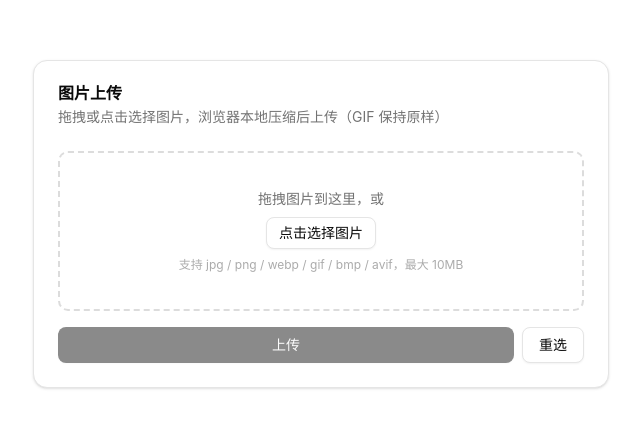
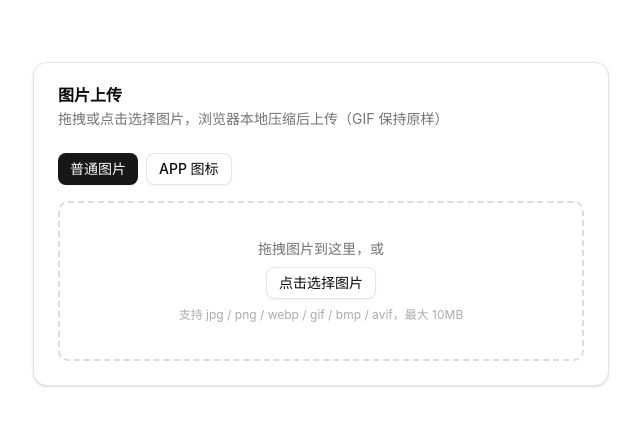
Before and after one commit to zzgs219G/img, a React (Vite) app: page / in a window 1280 px wide. Shown: the part 176-604 px from the top of the page, without its empty margins (319-959 px from the left). Built offline with nearby package versions, Linux system fonts and the light colour scheme.

Commit message:
⚡ update: 09-20 19:19

```diff
--- a/src/components/Uploader.tsx
+++ b/src/components/Uploader.tsx
@@ -18,21 +18,33 @@ interface UploadResult {
   error?: string
 }
 
+type ImgType = 'img' | 'icon'
+
 export function Uploader() {
+  const [type, setType] = useState<ImgType>('img')
   const [file, setFile] = useState<File | null>(null)
   const [originalUrl, setOriginalUrl] = useState<string>('')
   const [originalSize, setOriginalSize] = useState(0)
-  const [compressed, setCompressed] = useState<{ blob: Blob; name: string } | null>(null)
+  // compressed 只存 blob 和 ext：文件名在上传时按当前 type 现算，
+  // 这样选图后切换"普通图片 / APP 图标"，上传目录会跟着变
+  const [compressed, setCompressed] = useState<{ blob: Blob; ext: string } | null>(null)
+  const [compressedUrl, setCompressedUrl] = useState<string>('')
   const [error, setError] = useState('')
   const [uploading, setUploading] = useState(false)
   const [progress, setProgress] = useState(0)
   const [result, setResult] = useState<UploadResult | null>(null)
   const inputRef = useRef<HTMLInputElement>(null)
 
-  const handleSelect = useCallback(async (f: File) => {
+  const handleSelect = useCallback(
+    async (f: File) => {
       setError('')
       setResult(null)
       setCompressed(null)
+      // 上一次压缩产物还没 revoke 就换图，先释放
+      if (compressedUrl) {
+        URL.revokeObjectURL(compressedUrl)
+        setCompressedUrl('')
+      }
       if (!isAllowedImage(f)) {
         setError('不支持的格式，允许：jpg / png / webp / gif / bmp / avif')
         return
@@ -46,11 +58,14 @@ export function Uploader() {
       setOriginalSize(f.size)
       try {
         const r = await compressImage(f)
-      setCompressed({ blob: r.blob, name: generateFilename(r.ext) })
+        setCompressed({ blob: r.blob, ext: r.ext })
+        setCompressedUrl(URL.createObjectURL(r.blob))
       } catch (e) {
         setError(e instanceof Error ? e.message : '压缩失败')
       }
-  }, [])
+    },
+    [compressedUrl]
+  )
 
   const onDrop = useCallback(
     (e: DragEvent) => {
@@ -69,8 +84,10 @@ export function Uploader() {
     setResult(null)
     try {
       setProgress(40)
+      // 上传时才生成文件名，确保用的是当前 type（切换后目录跟着变）
+      const name = generateFilename(compressed.ext, type)
       const fd = new FormData()
-      fd.append('file', compressed.blob, compressed.name)
+      fd.append('file', compressed.blob, name)
       const resp = await fetch('/api/upload', { method: 'POST', body: fd })
       const data = (await resp.json()) as UploadResult
       setProgress(100)
@@ -84,18 +101,20 @@ export function Uploader() {
     } finally {
       setUploading(false)
     }
-  }, [compressed])
+  }, [compressed, type])
 
   const reset = useCallback(() => {
     if (originalUrl) URL.revokeObjectURL(originalUrl)
+    if (compressedUrl) URL.revokeObjectURL(compressedUrl)
     setFile(null)
     setOriginalUrl('')
     setCompressed(null)
+    setCompressedUrl('')
     setResult(null)
     setError('')
     setProgress(0)
     if (inputRef.current) inputRef.current.value = ''
-  }, [originalUrl])
+  }, [originalUrl, compressedUrl])
 
   return (
     <Card className="w-full max-w-xl">
@@ -106,11 +125,32 @@ export function Uploader() {
         </CardDescription>
       </CardHeader>
       <CardContent className="flex flex-col gap-4">
+        <div className="flex gap-2">
+          <Button
+            variant={type === 'img' ? 'default' : 'outline'}
+            size="sm"
+            onClick={() => setType('img')}
+            disabled={uploading}
+          >
+            普通图片
+          </Button>
+          <Button
+            variant={type === 'icon' ? 'default' : 'outline'}
+            size="sm"
+            onClick={() => setType('icon')}
+            disabled={uploading}
+          >
+            APP 图标
+          </Button>
+        </div>
+
+        {!file && (
           <DropZone
             disabled={uploading}
             onDrop={onDrop}
             onBrowse={() => inputRef.current?.click()}
           />
+        )}
         <input
           ref={inputRef}
           type="file"
@@ -129,11 +169,16 @@ export function Uploader() {
         )}
 
         {file && (
+          <>
             <Preview
-            url={compressed ? URL.createObjectURL(compressed.blob) : originalUrl}
+              url={compressedUrl || originalUrl}
               originalSize={originalSize}
               compressedSize={compressed?.blob.size ?? 0}
             />
+            <Button variant="outline" size="sm" onClick={reset} disabled={uploading}>
+              重选图片
+            </Button>
+          </>
         )}
 
         {uploading && <Progress value={progress} />}
@@ -142,14 +187,11 @@ export function Uploader() {
           <ResultCard url={result.url} name={result.name ?? ''} />
         )}
 
-        <div className="flex gap-2">
+        {file && (
           <Button onClick={handleUpload} disabled={!compressed || uploading} className="flex-1">
             {uploading ? '上传中…' : '上传'}
           </Button>
-          <Button variant="outline" onClick={reset} disabled={uploading}>
-            重选
-          </Button>
-        </div>
+        )}
       </CardContent>
     </Card>
   )
--- a/src/lib/filename.ts
+++ b/src/lib/filename.ts
@@ -1,17 +1,16 @@
 /**
- * 生成上传文件名：img_YYMMDD_HHmmss_xxxx.webp
- * - img 固定前缀
- * - YYMMDD 年月日、HHmmss 时分秒（本地时间）
- * - xxxx 4 位随机十六进制（同一秒 65536 种不撞名）
+ * 生成上传文件名：img_YYMMDD_xxxxxx.webp
+ * - 前缀 img / icon（决定落盘目录 src/img 或 src/icons）
+ * - YYMMDD 年月日（本地时间）
+ * - xxxxxx 3 字节随机数的 6 位十六进制（24^6 ≈ 1.9 亿种不撞名）
  * - GIF 保留 .gif，其余固定 .webp
  */
-export function generateFilename(ext: string): string {
+export function generateFilename(ext: string, type: 'img' | 'icon' = 'img'): string {
   const d = new Date()
   const p = (n: number, len = 2) => String(n).padStart(len, '0')
   const yymmdd = `${p(d.getFullYear() % 100)}${p(d.getMonth() + 1)}${p(d.getDate())}`
-  const hhmmss = `${p(d.getHours())}${p(d.getMinutes())}${p(d.getSeconds())}`
-  const rand = Array.from(crypto.getRandomValues(new Uint8Array(2)))
+  const rand = Array.from(crypto.getRandomValues(new Uint8Array(3)))
     .map((b) => b.toString(16).padStart(2, '0'))
     .join('')
-  return `img_${yymmdd}_${hhmmss}_${rand}.${ext}`
+  return `${type}_${yymmdd}${rand}.${ext}`
 }
--- a/worker/cnb.ts
+++ b/worker/cnb.ts
@@ -8,7 +8,7 @@ export interface CnbPushOptions {
   repoUrl: string
   branch: string
   token: string
-  /** 仓库内路径，如 assets/uploads/img_260920_143025_a3f9.webp */
+  /** 仓库内路径，如 src/img/img_260920_a3f9c1.webp */
   filePath: string
   /** 图片二进制内容 */
   content: Uint8Array
--- a/worker/upload.ts
+++ b/worker/upload.ts
@@ -9,9 +9,9 @@ function extFromName(name: string): string {
   return m ? m[1].toLowerCase() : ''
 }
 
-/** 目标文件在 CNB 仓库内的路径：assets/uploads/<name>；icons 路径由文件名前缀 icon_ 触发 */
+/** 目标文件在 CNB 仓库内的路径：src/img/<name>；icons 路径由文件名前缀 icon_ 触发 */
 function repoPathFor(name: string): string {
-  const folder = name.startsWith('icon_') ? 'assets/icons' : 'assets/uploads'
+  const folder = name.startsWith('icon') ? 'src/icons' : 'src/img'
   return `${folder}/${name}`
 }
 
@@ -53,7 +53,7 @@ export async function handleUpload(request: Request, env: Env): Promise<Response
 
     // https://cnb.cool/zzgs219/cdn-img.git → https://cnb.cool/zzgs219/cdn-img
     const repoPage = env.CNB_REPO.replace(/\.git$/, '')
-    const url = `${repoPage}/-/raw/${branch}/${filePath}`
+    const url = `${repoPage}/-/git/raw/${branch}/${filePath}`
 
     return Response.json({
       ok: true,
```
Also changed, not shown: 3 other files (tests, documents, lock files or other folders). Lines whose indentation alone changed are shown as unchanged.
